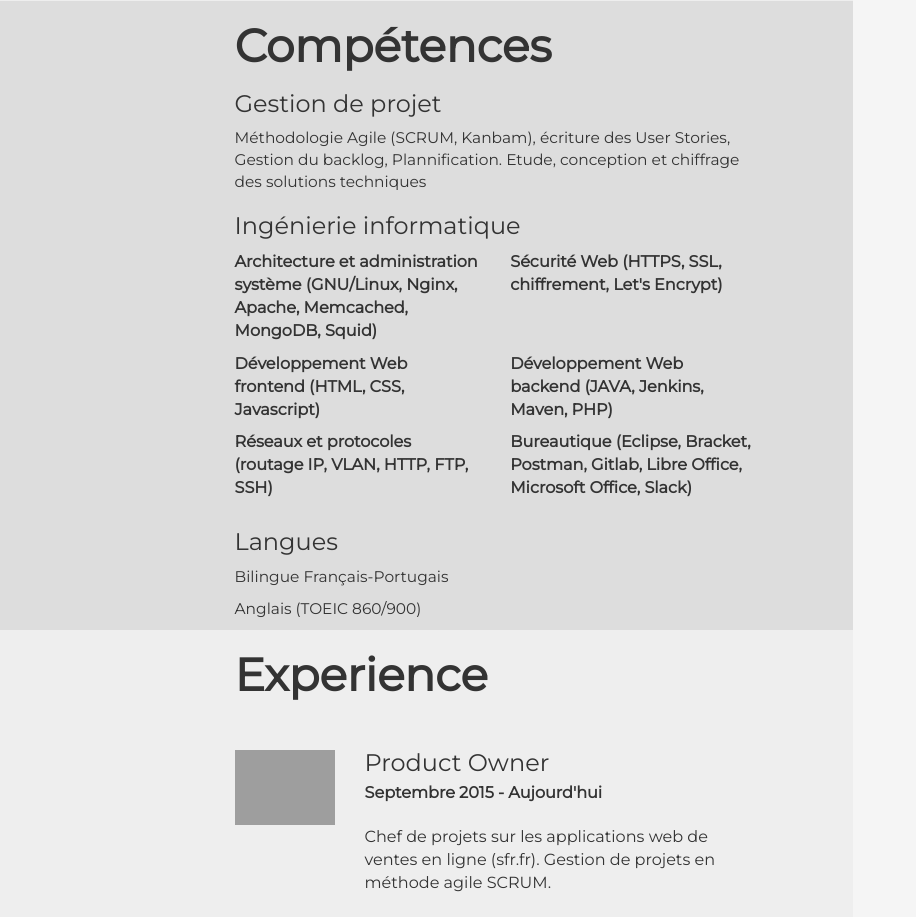
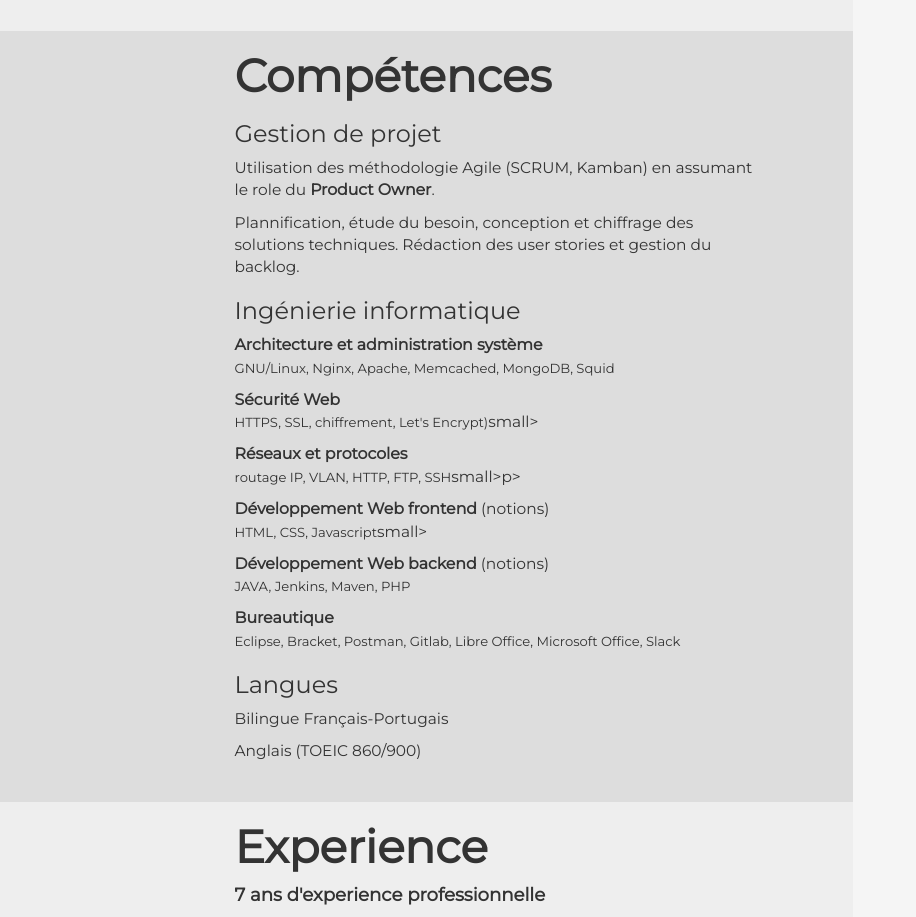
Before and after one commit to P3ter/Resume, a plain HTML site: page index.html in a window 1280 px wide. Shown: the part 383-1300 px from the top of the page, without its empty margins (0-916 px from the left). Drawn offline with Linux system fonts and the light colour scheme; grey boxes are pictures that could not be loaded; files whose address does not match are found by name; a web font is replaced by a local one.

Commit message:
Templating

```diff
--- a/css/main.css
+++ b/css/main.css
@@ -38,6 +38,9 @@ h1, h2 {
 .section {
     padding: 0 10% 0 10%
 }
+.address {
+    margin-bottom: 40px;
+}
 .grey-1 {
     background-color: #eee;
 }
@@ -73,8 +76,15 @@ h1, h2 {
 #title .address li {
     margin: 10px 0;
 }
+#skills {
+    margin-bottom: 40px;
+}
 #skills label {
     margin-bottom: 10px;
+}
+#exprience span {
+    font-weight: bold;
+    font-size: 1.2em
 }
 #exprience hr {
     border: 0;
@@ -92,3 +102,6 @@ h1, h2 {
 #exprience .media-body p {
     padding-top: 20px;
 }
+#degree {
+    margin-bottom: 40px;
+}
--- a/index.html
+++ b/index.html
@@ -53,34 +53,22 @@
                     <div id="skills" class="section col-sm-offset-2">
                         <h2>Compétences</h2>
                         <h3>Gestion de projet</h3>
-                        <p>Méthodologie Agile (SCRUM, Kanbam), écriture des User Stories, Gestion du backlog, Plannification.
-                            Etude, conception et chiffrage des solutions techniques</p>
+                        <p>Utilisation des méthodologie Agile (SCRUM, Kamban) en assumant le role du <strong>Product Owner</strong>.</p>
+                        <p>Plannification, étude du besoin, conception et chiffrage des solutions techniques. Rédaction des user stories et gestion du backlog.</p>
 
                         <h3>Ingénierie informatique</h3>
-                        <div class="row">
-                            <div class="col-xs-12 col-sm-6">
-                                <label>Architecture et administration système (GNU/Linux, Nginx, Apache, Memcached, MongoDB, Squid)</label>
-                            </div>
-                            <div class="col-xs-12 col-sm-6">
-                                <label>Sécurité Web (HTTPS, SSL, chiffrement, Let's Encrypt)</label>
-                            </div>
-                        </div>
-                        <div class="row">
-                            <div class="col-xs-12 col-sm-6">
-                                <label>Développement Web frontend (HTML, CSS, Javascript)</label>
-                            </div>
-                            <div class="col-xs-12 col-sm-6">
-                                <label>Développement Web backend (JAVA, Jenkins, Maven, PHP)</label>
-                            </div>
-                        </div>
-                        <div class="row">
-                            <div class="col-xs-12 col-sm-6">
-                                <label>Réseaux et protocoles (routage IP, VLAN, HTTP, FTP, SSH)</label>
-                            </div>
-                            <div class="col-xs-12 col-sm-6">
-                                <label>Bureautique (Eclipse, Bracket, Postman, Gitlab, Libre Office, Microsoft Office, Slack)</label>
-                            </div>
-                        </div>
+                        <p><strong>Architecture et administration système</strong>
+                            <br><small>GNU/Linux, Nginx, Apache, Memcached, MongoDB, Squid</small></p>
+                        <p><strong>Sécurité Web</strong>
+                            <br><small>HTTPS, SSL, chiffrement, Let's Encrypt)</small>small></p>
+                        <p><strong>Réseaux et protocoles</strong>
+                            <br><small>routage IP, VLAN, HTTP, FTP, SSH</small>small>p>
+                        <p><strong>Développement Web frontend</strong> (notions)
+                            <br><small>HTML, CSS, Javascript</small>small></p>
+                        <p><strong>Développement Web backend</strong> (notions)
+                            <br><small>JAVA, Jenkins, Maven, PHP</small></p>
+                        <p><strong>Bureautique</strong>
+                            <br><small>Eclipse, Bracket, Postman, Gitlab, Libre Office, Microsoft Office, Slack</small></p>
 
                         <h3>Langues</h3>
                         <p>Bilingue Français-Portugais</p>
@@ -91,6 +79,7 @@
                 <div class="col-xs-12 col-sm-9 col-md-8 grey-3">
                     <div id="exprience" class="section col-sm-offset-2">
                         <h2>Experience</h2>
+                        <span>7 ans d'experience professionnelle</span>
                         <div class="media">
                             <div class="media-left">
                                 <img class="media-object logo" src="https://static.s-sfr.fr/media/logo-3.jpg" alt="SFR">
```
